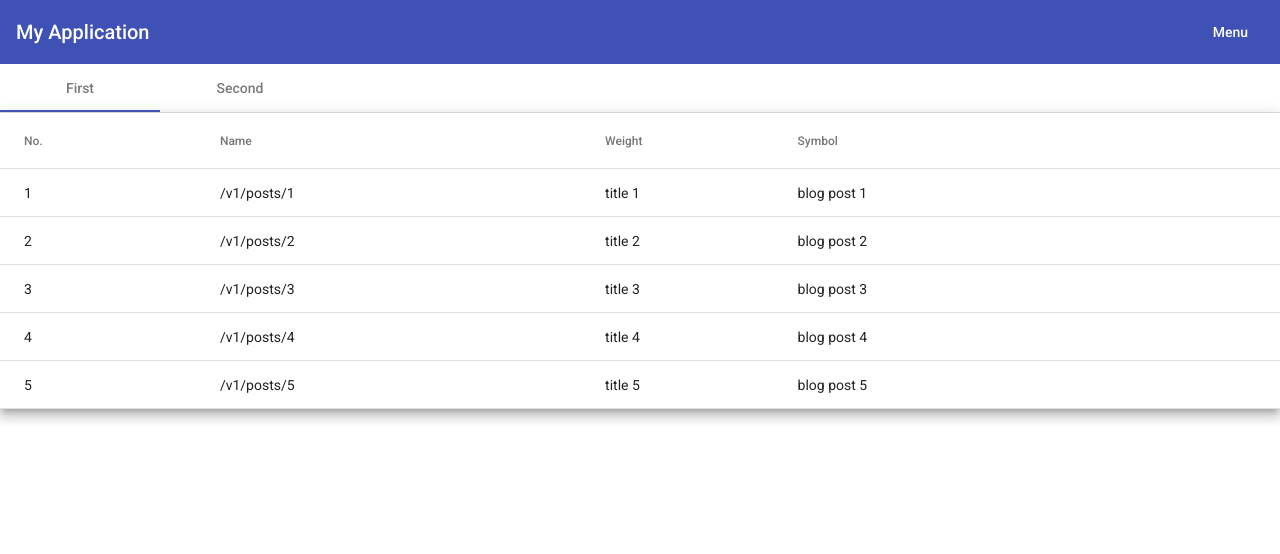
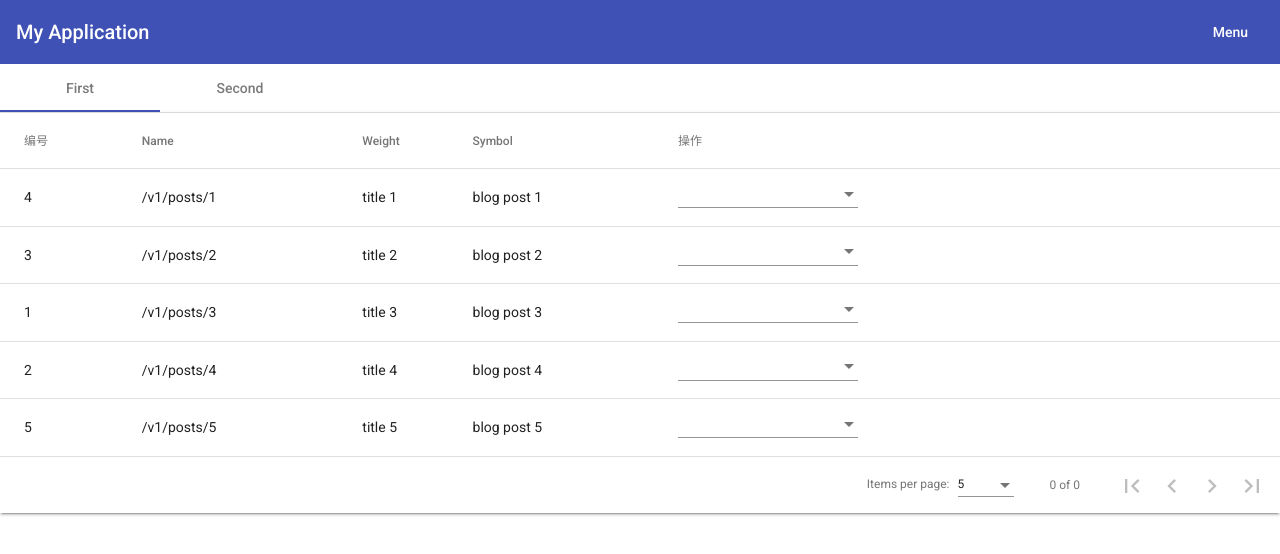
Before and after one commit to mntxwall/AngularMaterialDemo, an Angular app: page /first in a window 1280 px wide. Shown: the top 554 px of the page. Built offline with nearby package versions, Linux system fonts and the light colour scheme.

Commit message:
remove table row on click select

```diff
--- a/src/app/app.module.ts
+++ b/src/app/app.module.ts
@@ -10,6 +10,7 @@ import {MaterialModule} from './material.module';
 import { AppRoutingModule } from './app-routing.module';
 import { FirstBlogComponent } from './first-blog/first-blog.component';
 import { SecondBlogComponent } from './second-blog/second-blog.component';
+import {FormsModule} from "@angular/forms";
 
 @NgModule({
   declarations: [
@@ -22,7 +23,8 @@ import { SecondBlogComponent } from './second-blog/second-blog.component';
     BrowserAnimationsModule,
     MaterialModule,
     HttpClientModule,
-    AppRoutingModule
+    AppRoutingModule,
+    FormsModule
   ],
   providers: [],
   bootstrap: [AppComponent]
--- a/src/app/first-blog/first-blog.component.html
+++ b/src/app/first-blog/first-blog.component.html
@@ -1,11 +1,12 @@
-<table mat-table [dataSource]="dataSource" class="mat-elevation-z8">
+<div class="mat-elevation-z2">
+  <table mat-table [dataSource]="dataSource">
 
     <!--- Note that these columns can be defined in any order.
           The actual rendered columns are set as a property on the row definition" -->
 
     <!-- Position Column -->
     <ng-container matColumnDef="id">
-    <th mat-header-cell *matHeaderCellDef> No. </th>
+      <th mat-header-cell *matHeaderCellDef>编号</th>
       <td mat-cell *matCellDef="let element"> {{element.id}} </td>
     </ng-container>
 
@@ -27,6 +28,23 @@
       <td mat-cell *matCellDef="let element"> {{element.body}} </td>
     </ng-container>
 
+    <ng-container matColumnDef="filter">
+      <th mat-header-cell *matHeaderCellDef> 操作 </th>
+      <td mat-cell *matCellDef="let element;let row; let i = index">
+        <mat-form-field>
+          <mat-select (selectionChange)="changeFoods($event)">
+            <mat-option *ngFor="let food of foods" [value]="food.value+'_'+i">
+              {{food.viewValue}}
+            </mat-option>
+          </mat-select>
+        </mat-form-field>
+      </td>
+    </ng-container>
+
     <tr mat-header-row *matHeaderRowDef="displayedColumns"></tr>
     <tr mat-row *matRowDef="let row; columns: displayedColumns;"></tr>
   </table>
+
+  <mat-paginator [pageSizeOptions]="[5, 10, 20]" showFirstLastButtons></mat-paginator>
+
+</div>
--- a/src/app/first-blog/first-blog.component.ts
+++ b/src/app/first-blog/first-blog.component.ts
@@ -1,13 +1,13 @@
-import { Component, OnInit } from '@angular/core';
+import {Component, OnInit, ViewChild} from '@angular/core';
 import {Post} from '../post';
+import {MatTable} from "@angular/material/table";
 
-const ELEMENT_DATA: Post[] = [
-  {id: '1', link: '/v1/posts/1', title: 'title 1', body: 'blog post 1'},
-  {id: '2', link: '/v1/posts/2', title: 'title 2', body: 'blog post 2'},
-  {id: '3', link: '/v1/posts/3', title: 'title 3', body: 'blog post 3'},
-  {id: '4', link: '/v1/posts/4', title: 'title 4', body: 'blog post 4'},
-  {id: '5', link: '/v1/posts/5', title: 'title 5', body: 'blog post 5'}
-];
+interface Food {
+  value: string;
+  viewValue: string;
+}
+
+
 
 @Component({
   selector: 'app-first-blog',
@@ -18,12 +18,66 @@ export class FirstBlogComponent implements OnInit {
 
   constructor() { }
 
+  @ViewChild(MatTable) table: MatTable<any>;
 
-  displayedColumns: string[] = ['id', 'link', 'title', 'body'];
-  dataSource = ELEMENT_DATA;
+  ELEMENT_DATA: Post[] = [
+    {id: '4', link: '/v1/posts/1', title: 'title 1', body: 'blog post 1'},
+    {id: '3', link: '/v1/posts/2', title: 'title 2', body: 'blog post 2'},
+    {id: '1', link: '/v1/posts/3', title: 'title 3', body: 'blog post 3'},
+    {id: '2', link: '/v1/posts/4', title: 'title 4', body: 'blog post 4'},
+    {id: '5', link: '/v1/posts/5', title: 'title 5', body: 'blog post 5'}
+  ];
+
+  displayedColumns: string[] = ['id', 'link', 'title', 'body', 'filter'];
+
+  selectedRowId: string;
+  dataSource = this.ELEMENT_DATA;
+  foods: Food[] = [
+    {value: 'steak-0', viewValue: 'Steak'},
+    {value: 'pizza-1', viewValue: 'Pizza'},
+    {value: 'tacos-2', viewValue: 'Tacos'}
+  ];
+  private rowNumber: number;
 
 
   ngOnInit(): void {
+    console.log(this.ELEMENT_DATA)
+  }
+
+  changeFoods(event): void {
+
+    this.rowNumber = +event.value.split("_")[1];
+
+    if (this.rowNumber > -1) {
+      this.dataSource.splice(this.rowNumber, 1);
+    }
+
+    this.table.renderRows();
+
+/*
+    console.log(row);
+    const index = this.dataSource.indexOf(row, 0);
+
+    if (index > -1) {
+      this.dataSource.splice(index, 1);
+    }
+    this.table.renderRows();*/
+
+
+    //this.ELEMENT_DATA.pop();
+
+    //this.table.renderRows();
+   // console.log(`HelloWorld ${event.value}`)
+    //this.ELEMENT_DATA.e
+
+    //this.ELEMENT_DATA.indexOf()
+    //this.operateValue = this.ELEMENT_DATA.filter(a => a.id === imp[1]);
+    //this.clickIndex = this.ELEMENT_DATA.indexOf(this.operateValue[0]);
+    //this.ELEMENT_DATA = this.ELEMENT_DATA.slice(0, this.rowNumber).concat(this.ELEMENT_DATA.slice(this.rowNumber+1, this.ELEMENT_DATA.length));
+    //console.log(this.ELEMENT_DATA);
+    //this.dataSource.splice(this.rowNumber, 1);
+    //this.table.renderRows();
+
   }
 
 }
--- a/src/app/material.module.ts
+++ b/src/app/material.module.ts
@@ -5,6 +5,8 @@ import {MatMenuModule} from '@angular/material/menu';
 import {MatButtonModule} from '@angular/material/button';
 import {MatTabsModule} from '@angular/material/tabs';
 import {MatTableModule} from '@angular/material/table';
+import {MatPaginatorModule} from '@angular/material/paginator';
+import {MatSelectModule} from '@angular/material/select';
 
 
 
@@ -19,7 +21,9 @@ import {MatTableModule} from '@angular/material/table';
     MatMenuModule,
     MatButtonModule,
     MatTabsModule,
-    MatTableModule
+    MatTableModule,
+    MatPaginatorModule,
+    MatSelectModule
   ]
 })
 export class MaterialModule { }
```
Also changed, not shown: 1 other file (tests, documents, lock files or other folders). Lines whose indentation alone changed are shown as unchanged.
